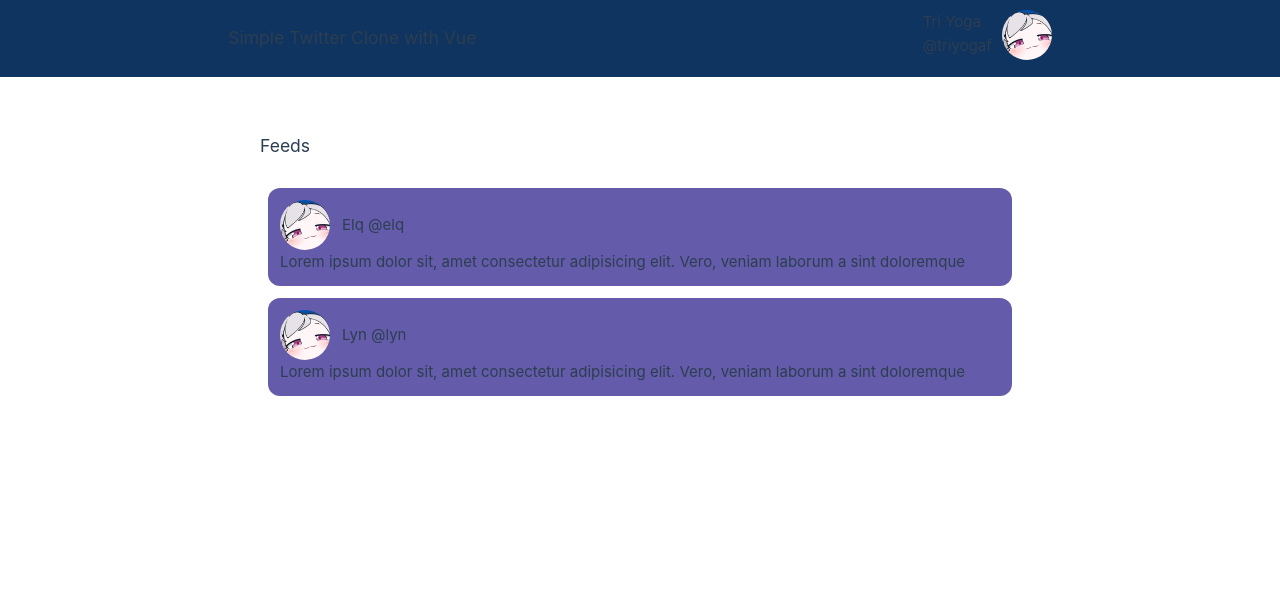
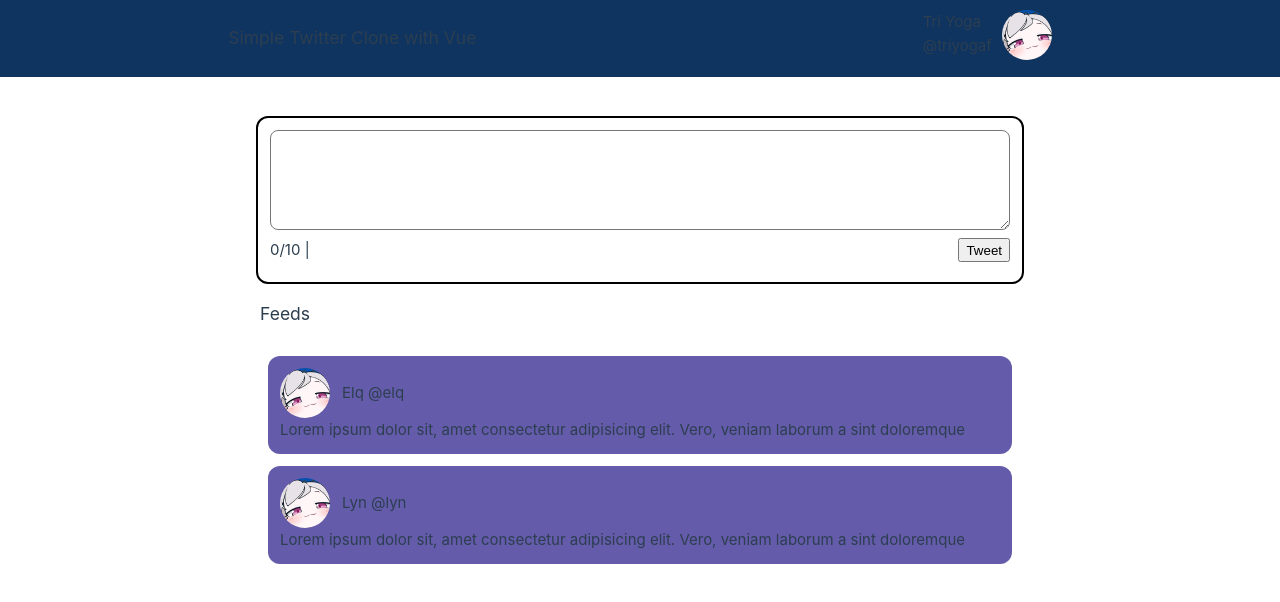
Before and after one commit to TriYogaF/twitter-clone-vue, a Vue app: page / in a window 1280 px wide. Shown: the top 602 px of the page. Built offline with nearby package versions, Linux system fonts and the light colour scheme.

Commit message:
create tweet-input component

```diff
--- a/src/App.vue
+++ b/src/App.vue
@@ -1,6 +1,7 @@
 <template>
   <Navbar />
   <div class="main">
+    <TweetInput v-on:tweet="tweet" />
     <h3 class="title">Feeds</h3>
     <TweetCard v-for="tweet in tweets" v-bind:key="tweet.id" v-bind="tweet" />
   </div>
@@ -10,8 +11,9 @@
 import Navbar from "./components/Navbar.vue";
 import gambar from "./assets/pic.jpg";
 import TweetCard from "./components/TweetCard.vue";
+import TweetInput from "./components/TweetInput.vue";
 export default {
-  components: { Navbar, TweetCard },
+  components: { Navbar, TweetCard, TweetInput },
   data() {
     return {
       user: {
@@ -20,6 +22,7 @@ export default {
         avatarUrl: gambar,
       },
       indexTweets: 0,
+      // idCount: this.tweets.length,
       tweets: [
         {
           id: 1,
@@ -45,21 +48,32 @@ export default {
             retweet: 0,
           },
         },
-        // {
-        //   id: 3,
-        //   user: this.user,
-        //   tweet: "repellat ab atque, assumenda odio optio iure in perspiciatis. Impedit commodi itaque dicta facere sint? Quaerat?",
-        // },
       ],
     };
   },
   provide() {
     return {
-      // fullname: computed(() => this.user.fullname),
       fullname: this.user.fullname,
       username: this.user.username,
       avatarUrl: this.user.avatarUrl,
     };
+  },
+  methods: {
+    tweet(ele) {
+      this.tweets.push({
+        id: this.tweets[this.tweets.length - 1].id + 1,
+        user: {
+          fullname: "Tri Yoga",
+          username: "@triyogaf",
+        },
+        tweet: {
+          content: ele,
+          like: 0,
+          retweet: 0,
+        },
+      });
+      console.log(this.tweets);
+    },
   },
 };
 </script>
--- /dev/null
+++ b/src/components/TweetInput.vue
@@ -0,0 +1,42 @@
+<template>
+  <div class="wrap-input">
+    <textarea v-model="tweet" name="input" id="input"></textarea>
+    <div class="ket">
+      <span>{{ this.tweet.length }}/10 | {{ this.tweet }}</span>
+      <button :class="this.tweet.length > 10 ? 'disable' : ''" type="submit" @click="$emit('tweet', tweet)">Tweet</button>
+    </div>
+  </div>
+</template>
+
+<script>
+export default {
+  data() {
+    return {
+      tweet: "",
+    };
+  },
+};
+</script>
+
+<style>
+.wrap-input {
+  border: 2px solid black;
+  border-radius: 12px;
+  padding: 12px;
+}
+textarea {
+  display: block;
+  width: 100%;
+  height: 100px;
+  border-radius: 8px;
+}
+.ket {
+  padding: 8px 0px;
+  display: flex;
+  justify-content: space-between;
+}
+
+.disable {
+  background-color: gray;
+}
+</style>
```
Also changed, not shown: src/main.js (+8 -4 lines).
